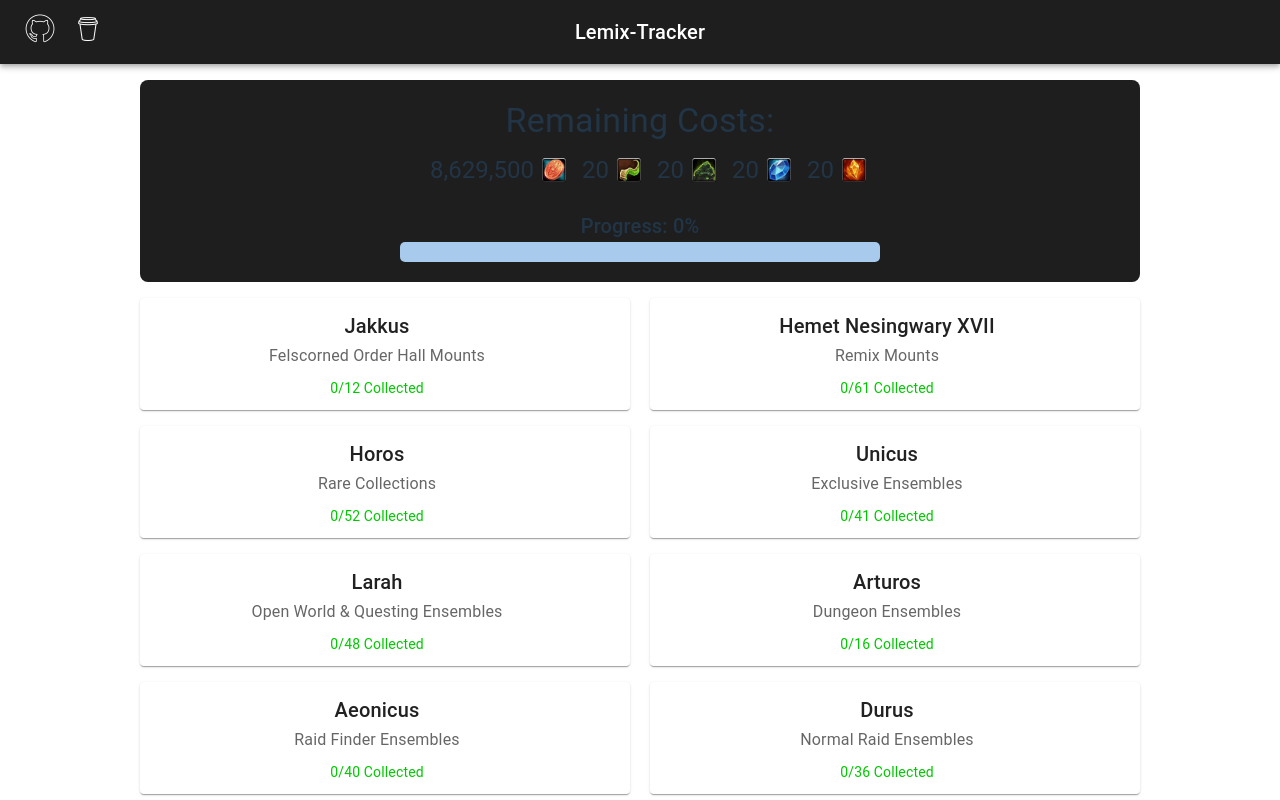
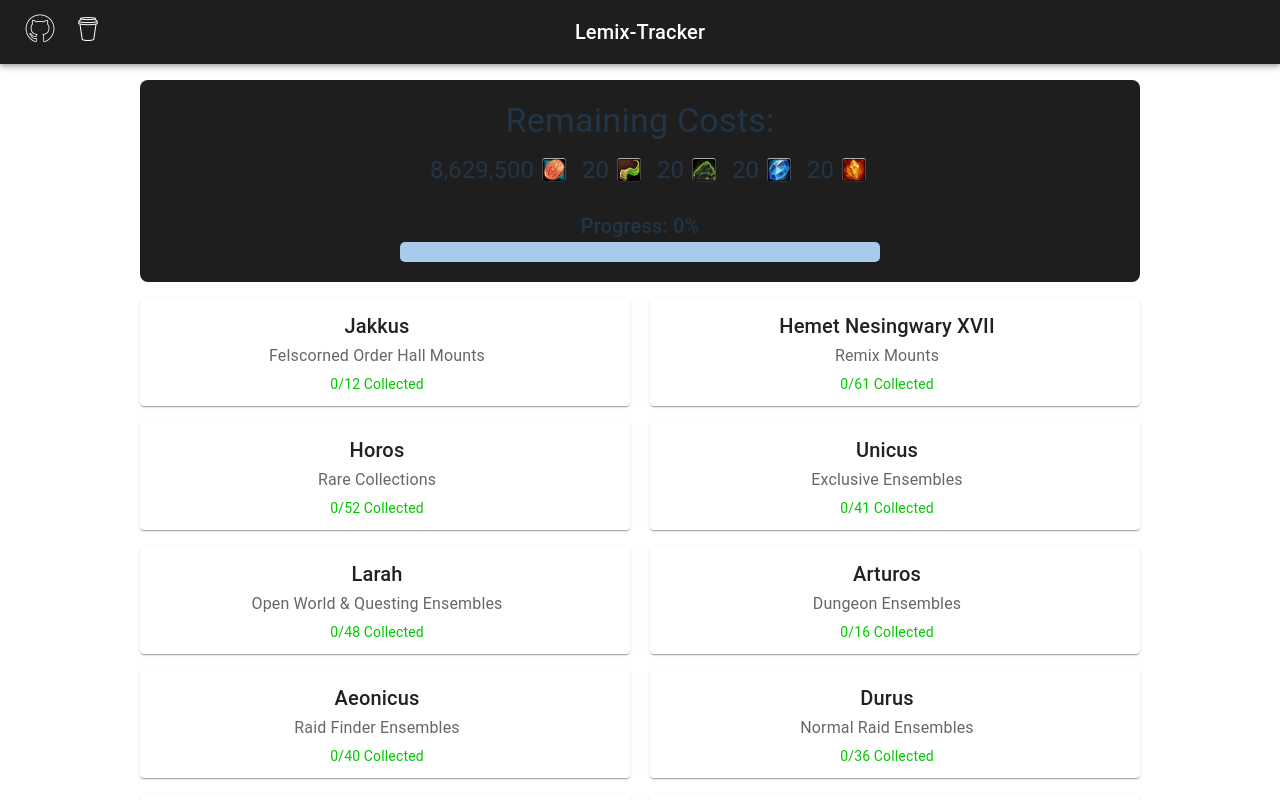
Before and after one commit to TiaMarieG/lemix-tracker, a React (Vite) app: page / in a window 1280 px wide. Shown: the top 800 px of the page. Built offline with nearby package versions, Linux system fonts and the light colour scheme; some icons are missing.

Commit message:
Adjusted spacing

```diff
--- a/src/components/VendorInfo.jsx
+++ b/src/components/VendorInfo.jsx
@@ -33,7 +33,7 @@ const VendorInfo = ({ vendorName, vendorCategory, vendorData }) => {
                <Typography variant="subtitle1" sx={{ color: "text.secondary" }}>
                   {vendorCategory}
                </Typography>
-               <Typography variant="body2" sx={{ color: "#00c800ff", mt: 1 }}>
+               <Typography variant="body2" sx={{ color: "#00c800ff", mt: 0.5 }}>
                   {collectedCount}/{totalItems} Collected
                </Typography>
             </Box>
```
